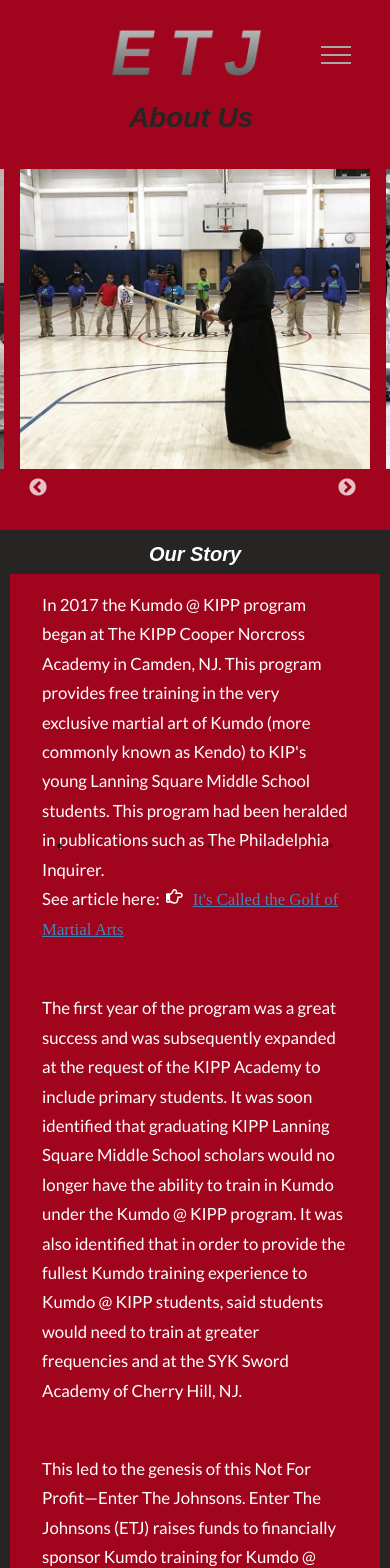
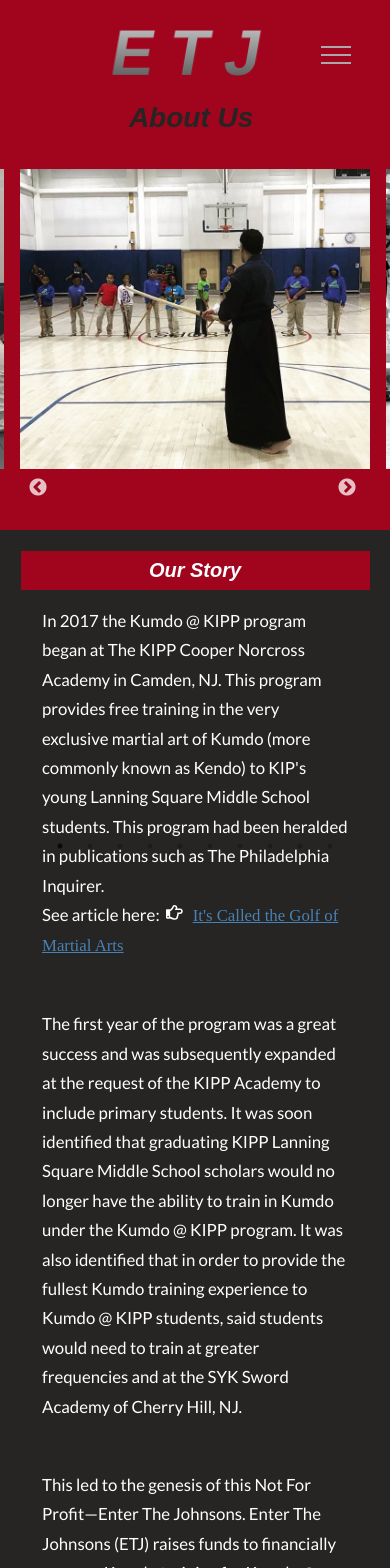
Before and after one commit to BillStephens2022/etj-nextjs, a Next.js app: page /about in a window 390 px wide. Shown: the top 1568 px of the page. Built offline with nearby package versions, Linux system fonts and the light colour scheme; no server answers; a web font is replaced by a local one.

Commit message:
updated styling on about page, fixed warning about title in Head element

```diff
--- a/pages/_document.js
+++ b/pages/_document.js
@@ -4,7 +4,7 @@ class ETJDocument extends Document {
     render() {
         return <Html lang='en'>
             <Head>
-            <title>ETJ - Enter The Johnsons</title>
+
           <link rel="icon" type="image/png" href="/images/icon.png" />
             </Head>
             <body>
--- a/pages/about/about.module.css
+++ b/pages/about/about.module.css
@@ -3,9 +3,8 @@
   display: flex;
   justify-content: space-evenly;
   flex-wrap: wrap;
-  /* background-image: black; */
-  /* background-image: url("../../public/images/background.jpg"); */
-  /* background-size: cover; */
+  margin-top: 3rem;
+  background-color: var(--primaryGray900);
 }
 
 .slider_div {
@@ -15,7 +14,7 @@
 .image_class_div {
   position: relative;
   display: flex;
-  width: 100%;
+  width: 90%;
   justify-content: center;
   background-color: var(--primaryRed500);
 }
@@ -25,9 +24,14 @@
 }
 
 .about_item {
+  display: flex;
+  flex-direction: column;
+  align-items: center;
   flex: 1;
   border: 5px solid var(--primaryGray900);
+  margin-top: 1rem;
 }
+
 .about_item:nth-child(1) {
   border-left-width: 10px;
 }
@@ -44,6 +48,8 @@
   padding: 0.5rem;
   text-align: center;
   background-color: var(--primaryGray900);
+  width: 90%;
+  background-color: var(--primaryRed500);
   color: white;
 }
 
@@ -148,6 +154,10 @@
     min-height: 0;
   }
 
+  .about_container {
+    margin-top: 0;
+  }
+
   .class_image {
     min-width: 85vw; /* Set the width to 90% for smaller screens (phones) */
     height: auto; /* Maintain aspect ratio */
--- a/pages/about/index.js
+++ b/pages/about/index.js
@@ -6,7 +6,6 @@ import PhotoSlider from "@/components/layout/photoSlider";
 import chris from "@/public/images/chris.jpg";
 import hkphooey from "@/public/images/hkphooey.png";
 import panda from "@/public/images/panda.png";
-import class1 from "@/public/images/class1.jpg";
 import classes from "@/pages/about/about.module.css";
 
 const About = () => {
```
